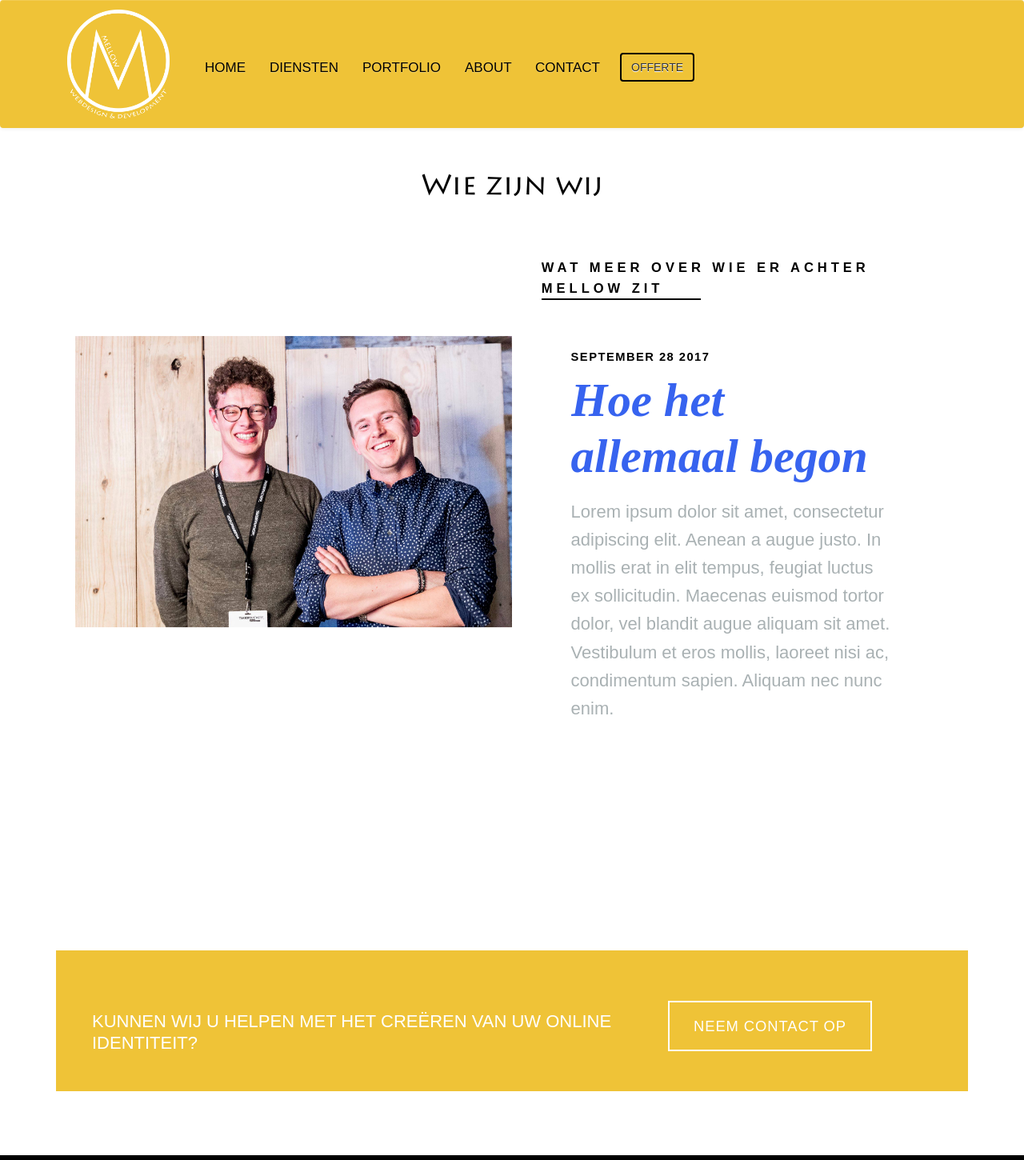
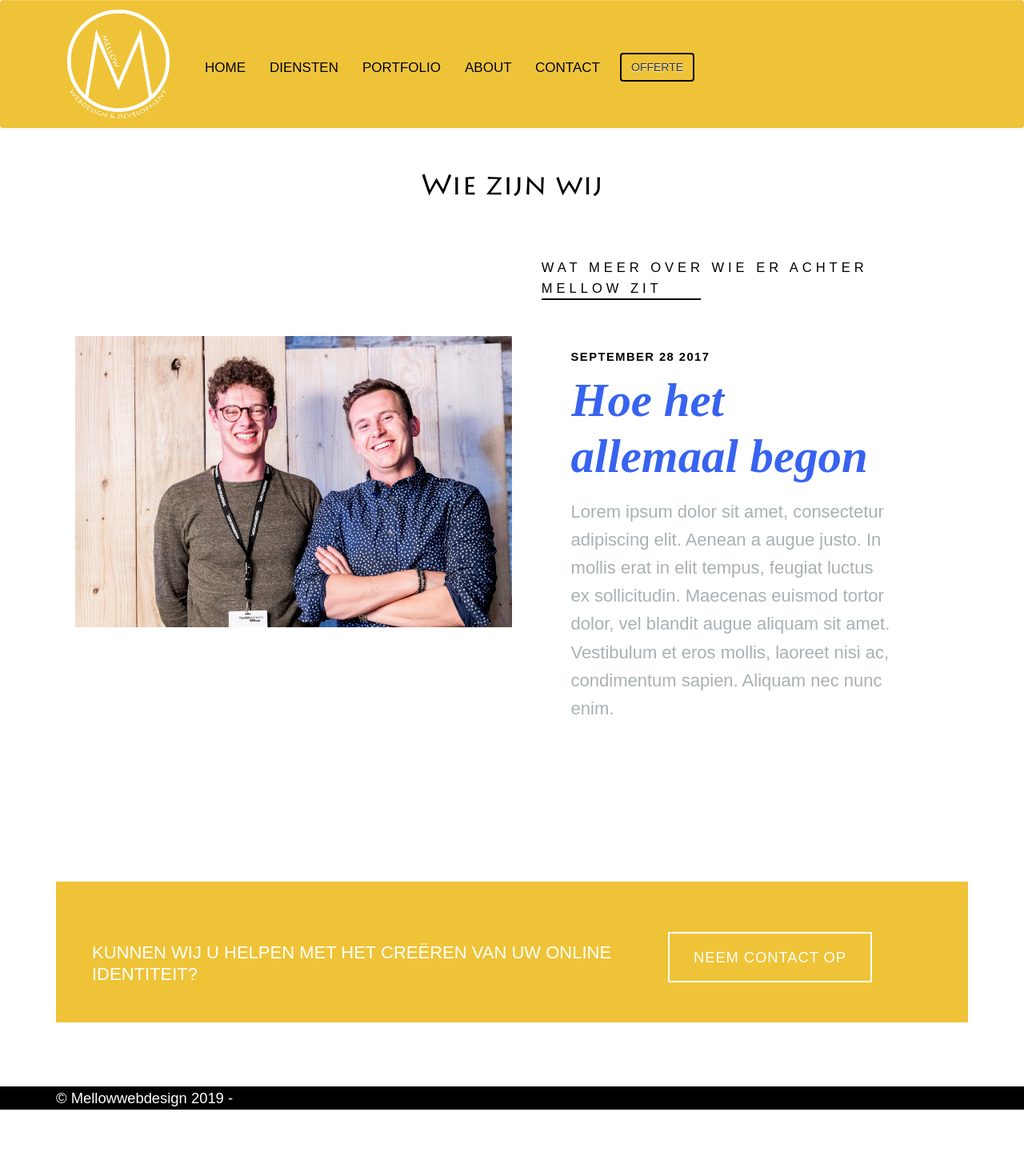
Before and after one commit to stinooww/mellow2, a React (Create React App) app in the folder frontend/: page /about in a window 1280 px wide. Shown: the top 1450 px of the page at 80% size. After the commit the page ends 1387 px from the top, so only its background shows below. Built offline with nearby package versions, Linux system fonts and the light colour scheme.

Commit message:
about pagina scss fixes

```diff
--- a/frontend/src/App.css
+++ b/frontend/src/App.css
@@ -1392,7 +1392,6 @@ h2:after {
           padding-top: 1%; } }
     .about .post__category {
       position: relative;
-      font-weight: 600;
       font-size: 0.9em;
       text-transform: uppercase;
       letter-spacing: 0.3em;
@@ -1467,7 +1466,8 @@ h2:after {
     opacity: 1; } }
 
 .cta-padding {
-  margin: 112vh 0 10vh 0; }
+    margin: 100vh 0 10vh 0;
+}
 
 .dicomenu {
   background-image: url("images/dicomenu1.png"); }
--- a/frontend/src/styling/_About.scss
+++ b/frontend/src/styling/_About.scss
@@ -132,7 +132,6 @@
 
     &__category {
       position: relative;
-      font-weight: 600;
       font-size: 0.9em;
       text-transform: uppercase;
       letter-spacing: 0.3em;
@@ -244,5 +243,5 @@
 }
 
 .cta-padding {
-  margin: 112vh 0 10vh 0;
+  margin: 100vh 0 10vh 0;
 }
```
